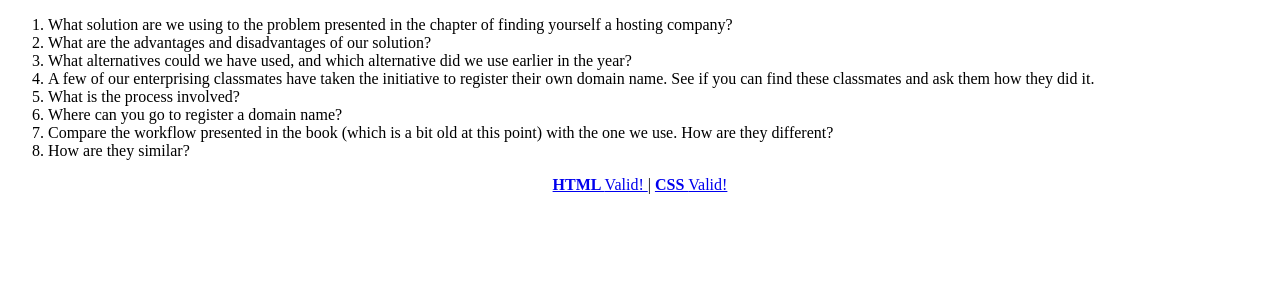
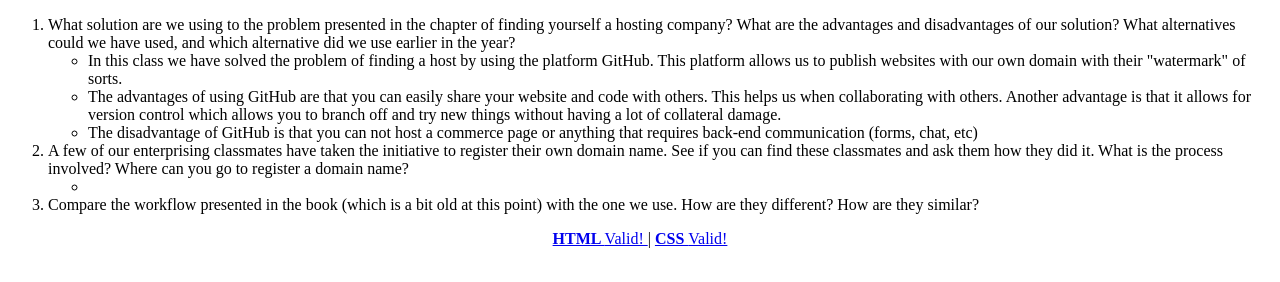
Before and after one commit to kayademarco/website, a plain HTML site: page headfirst/Chapter 4/trip2webville.html in a window 1280 px wide. Drawn offline with Linux system fonts and the light colour scheme.

Commit message:
answer question

```diff
--- a/headfirst/Chapter 4/trip2webville.html
+++ b/headfirst/Chapter 4/trip2webville.html
@@ -10,15 +10,28 @@
     </style>
 </head>
 <body>
-<ol>
-    <li>What solution are we using to the problem presented in the chapter of finding yourself a hosting company?</li>
-    <li>What are the advantages and disadvantages of our solution?</li>
-    <li>What alternatives could we have used, and which alternative did we use earlier in the year?</li>
-    <li>A few of our enterprising classmates have taken the initiative to register their own domain name. See if you can find these classmates and ask them how they did it.
-    <li>What is the process involved?</li>
-    <li>Where can you go to register a domain name?</li>
-    <li>Compare the workflow presented in the book (which is a bit old at this point) with the one we use. How are they different?</li>
-    <li>How are they similar?</li>
+<ol type="1">
+    <li>What solution are we using to the problem presented in the chapter of finding yourself a hosting company?
+    What are the advantages and disadvantages of our solution?
+    What alternatives could we have used, and which alternative did we use earlier in the year?</li>
+        <ul>
+            <li>In this class we have solved the problem of finding a host by using the platform GitHub. This platform allows us to publish websites with our own domain with their "watermark" of sorts.</li>
+            <li>The advantages of using GitHub are that you can easily share your website and code with others. This helps us when collaborating with others. Another advantage is that it allows for version control which allows you to branch off and try new things without having a lot of collateral damage.</li>
+            <li>The disadvantage of GitHub is that you can not host a commerce page or anything that requires back-end communication (forms, chat, etc)</li>
+        </ul>
+    <li>A few of our enterprising classmates have taken the initiative to register their own domain name.
+    See if you can find these classmates and ask them how they did it.
+    What is the process involved?
+    Where can you go to register a domain name?</li>
+        <ul>
+            <li></li>
+        </ul>
+    <li>Compare the workflow presented in the book (which is a bit old at this point) with the one we use.
+    How are they different?
+    How are they similar?</li>
+        <ul>
+
+        </ul>
 </ol>
 <footer id="vLinks" style="text-align: center;">
     </footer>
```
